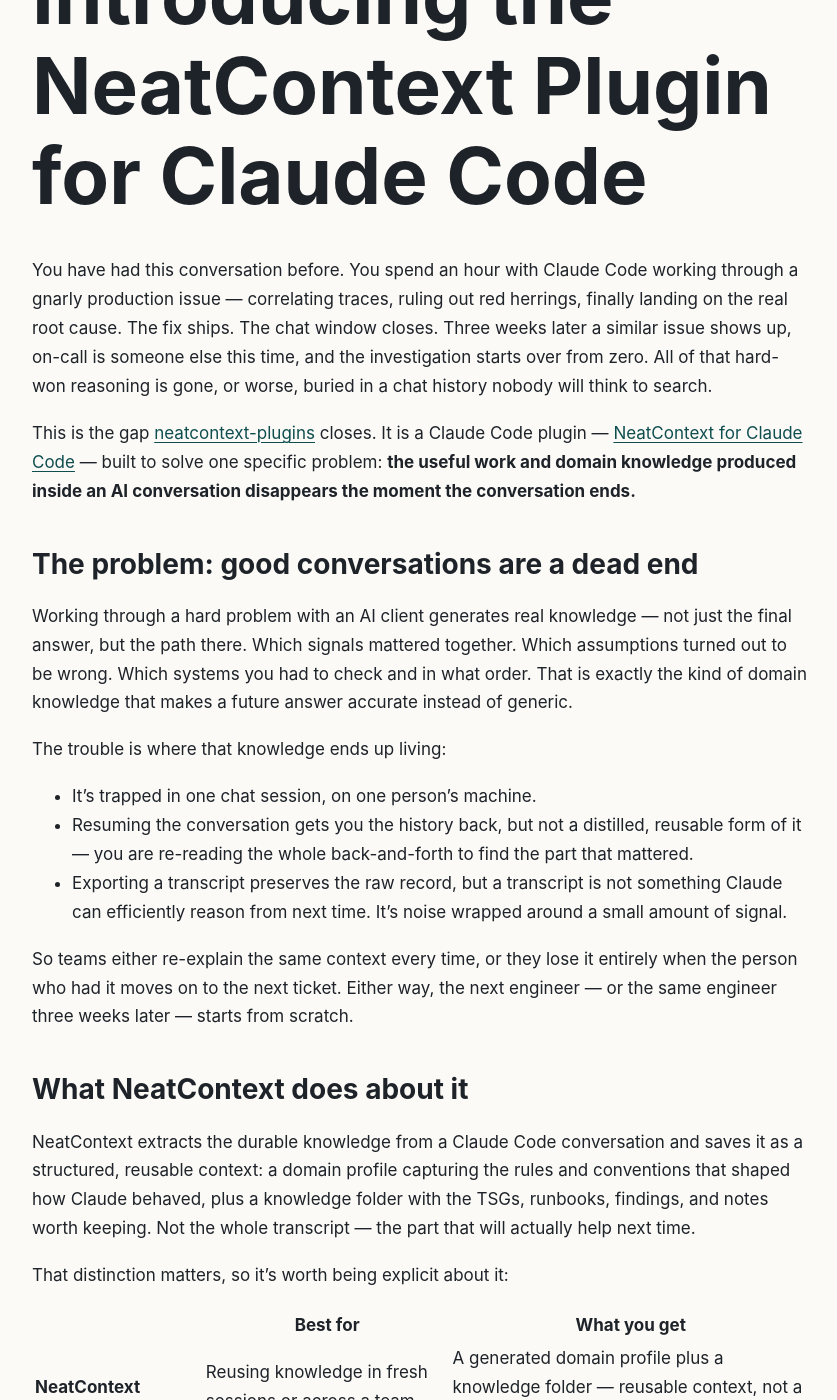
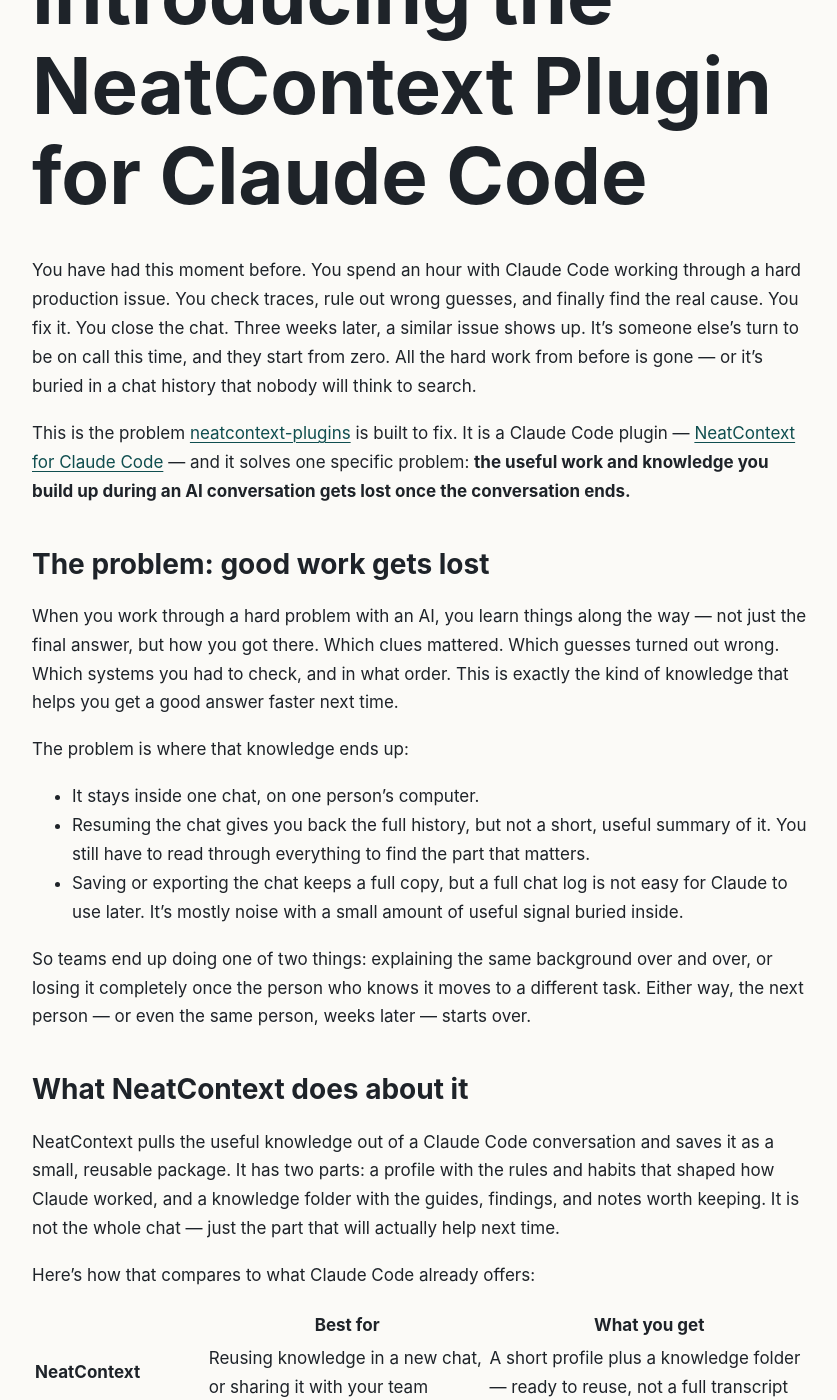
Before and after one commit to XTSoftwareLabs/neatcontext-blog, a Jekyll site: the page built from _posts/2026-07-28-save-ai-work-with-the-neatcontext-claude-code-plugin.md, in a window 1280 px wide and 1400 px high, scrolled down 412 px. Shown: the whole window, without its empty margins (128-965 px from the left). Built offline with Jekyll 4.4.1, drawn with Linux system fonts in a browser that asks for light colours; some of the changed text lies outside the part shown.

Commit message:
Simplify language in the NeatContext plugin post
Rewrite with plainer words and shorter sentences, and drop the
"dead end" framing per feedback.

Co-Authored-By: Claude Sonnet 5 <noreply@anthropic.com>

````diff
--- a/_posts/2026-07-28-save-ai-work-with-the-neatcontext-claude-code-plugin.md
+++ b/_posts/2026-07-28-save-ai-work-with-the-neatcontext-claude-code-plugin.md
@@ -5,39 +5,39 @@ date: 2026-07-28
 categories: product
 ---
 
-You have had this conversation before. You spend an hour with Claude Code working through a gnarly production issue — correlating traces, ruling out red herrings, finally landing on the real root cause. The fix ships. The chat window closes. Three weeks later a similar issue shows up, on-call is someone else this time, and the investigation starts over from zero. All of that hard-won reasoning is gone, or worse, buried in a chat history nobody will think to search.
+You have had this moment before. You spend an hour with Claude Code working through a hard production issue. You check traces, rule out wrong guesses, and finally find the real cause. You fix it. You close the chat. Three weeks later, a similar issue shows up. It's someone else's turn to be on call this time, and they start from zero. All the hard work from before is gone — or it's buried in a chat history that nobody will think to search.
 
-This is the gap [neatcontext-plugins](https://github.com/XTSoftwareLabs/neatcontext-plugins) closes. It is a Claude Code plugin — [NeatContext for Claude Code](https://github.com/XTSoftwareLabs/neatcontext-plugins) — built to solve one specific problem: **the useful work and domain knowledge produced inside an AI conversation disappears the moment the conversation ends.**
+This is the problem [neatcontext-plugins](https://github.com/XTSoftwareLabs/neatcontext-plugins) is built to fix. It is a Claude Code plugin — [NeatContext for Claude Code](https://github.com/XTSoftwareLabs/neatcontext-plugins) — and it solves one specific problem: **the useful work and knowledge you build up during an AI conversation gets lost once the conversation ends.**
 
-## The problem: good conversations are a dead end
+## The problem: good work gets lost
 
-Working through a hard problem with an AI client generates real knowledge — not just the final answer, but the path there. Which signals mattered together. Which assumptions turned out to be wrong. Which systems you had to check and in what order. That is exactly the kind of domain knowledge that makes a future answer accurate instead of generic.
+When you work through a hard problem with an AI, you learn things along the way — not just the final answer, but how you got there. Which clues mattered. Which guesses turned out wrong. Which systems you had to check, and in what order. This is exactly the kind of knowledge that helps you get a good answer faster next time.
 
-The trouble is where that knowledge ends up living:
+The problem is where that knowledge ends up:
 
-- It's trapped in one chat session, on one person's machine.
-- Resuming the conversation gets you the history back, but not a distilled, reusable form of it — you are re-reading the whole back-and-forth to find the part that mattered.
-- Exporting a transcript preserves the raw record, but a transcript is not something Claude can efficiently reason from next time. It's noise wrapped around a small amount of signal.
+- It stays inside one chat, on one person's computer.
+- Resuming the chat gives you back the full history, but not a short, useful summary of it. You still have to read through everything to find the part that matters.
+- Saving or exporting the chat keeps a full copy, but a full chat log is not easy for Claude to use later. It's mostly noise with a small amount of useful signal buried inside.
 
-So teams either re-explain the same context every time, or they lose it entirely when the person who had it moves on to the next ticket. Either way, the next engineer — or the same engineer three weeks later — starts from scratch.
+So teams end up doing one of two things: explaining the same background over and over, or losing it completely once the person who knows it moves to a different task. Either way, the next person — or even the same person, weeks later — starts over.
 
 ## What NeatContext does about it
 
-NeatContext extracts the durable knowledge from a Claude Code conversation and saves it as a structured, reusable context: a domain profile capturing the rules and conventions that shaped how Claude behaved, plus a knowledge folder with the TSGs, runbooks, findings, and notes worth keeping. Not the whole transcript — the part that will actually help next time.
+NeatContext pulls the useful knowledge out of a Claude Code conversation and saves it as a small, reusable package. It has two parts: a profile with the rules and habits that shaped how Claude worked, and a knowledge folder with the guides, findings, and notes worth keeping. It is not the whole chat — just the part that will actually help next time.
 
-That distinction matters, so it's worth being explicit about it:
+Here's how that compares to what Claude Code already offers:
 
 | | Best for | What you get |
 |---|---|---|
-| **NeatContext** | Reusing knowledge in fresh sessions or across a team | A generated domain profile plus a knowledge folder — reusable context, not a transcript |
-| **Claude Code resume** | Continuing the same conversation | The original session and its full conversation history |
-| **Save or export a conversation** | Keeping a record | The raw transcript, including all the back-and-forth that led to the result |
+| **NeatContext** | Reusing knowledge in a new chat, or sharing it with your team | A short profile plus a knowledge folder — ready to reuse, not a full transcript |
+| **Claude Code resume** | Picking up the same conversation again | The original chat and its full history |
+| **Save or export a conversation** | Keeping a record | The full transcript, including everything that was said |
 
-Once a context is saved, you connect it in a new session — or hand it to a teammate — and Claude starts already knowing what your last long, expensive conversation figured out.
+Once you save a context, you can connect it in a new chat, or hand it to a teammate. Claude then starts already knowing what your earlier, time-consuming conversation figured out.
 
 ## What it looks like in practice
 
-Say you just finished tracking down a nasty hot-partition bug: order updates were lagging on one partition while the aggregate metric looked fine, and it took correlating traces, per-partition lag, and worker deserialization logs to find it. Instead of letting that reasoning evaporate when you close the tab:
+Say you just finished tracking down a tricky bug: some order updates were slow on one partition, even though the overall numbers looked fine. Finding it took checking traces, per-partition delays, and worker logs. Instead of letting all that work disappear when you close the tab, you save it:
 
 ```text
 You: /neatcontext:save event-partition-investigation
@@ -49,7 +49,7 @@ Knowledge folder: <folder>/knowledge
 Use command: /neatcontext:use event-partition-investigation
 ```
 
-Weeks later, a different but related symptom shows up — shipment updates delayed, queue lag looking normal. Connect the saved context and Claude starts from where the last investigation left off, instead of guessing:
+Weeks later, a similar but different problem shows up — shipment updates are slow, but the overall numbers look normal again. You connect the saved context, and Claude picks up where the last investigation left off instead of starting blind:
 
 ```text
 You: /neatcontext:use event-partition-investigation
@@ -62,20 +62,20 @@ Claude: I will start with the checks from the saved context: per-partition lag,
         event size, partition keys, and deserialization time.
 ```
 
-That's the whole idea: the second investigation inherits the first one's hard-earned knowledge, without anyone having to re-explain it or dig through old chat logs.
+That's the whole idea: the second investigation starts with what the first one already learned, instead of everyone re-explaining it or digging through old chats.
 
 ## The commands
 
-The plugin is a small set of slash commands, all scoped to the current Claude Code session:
+The plugin adds a small set of simple commands to Claude Code:
 
-- **`/neatcontext:save [name]`** — save the useful work in the current conversation as a new context.
-- **`/neatcontext:use [name or number]`** — connect a saved context to the current session.
-- **`/neatcontext:list`** — list every context you can connect to.
-- **`/neatcontext:status`** — show what's connected and flag any problems with it.
-- **`/neatcontext:create`** — build a fresh context from an existing knowledge folder, without needing a conversation to extract from.
-- **`/neatcontext:import [folder]`** — bring in a context a teammate shared with you.
+- **`/neatcontext:save [name]`** — save the useful work from the current chat as a new context.
+- **`/neatcontext:use [name or number]`** — connect a saved context to the current chat.
+- **`/neatcontext:list`** — show all the contexts you can connect to.
+- **`/neatcontext:status`** — show what's connected right now, and flag any problems.
+- **`/neatcontext:create`** — build a new context from an existing folder of notes, without needing a chat to pull it from.
+- **`/neatcontext:import [folder]`** — add a context that a teammate shared with you.
 - **`/neatcontext:delete [name or number]`** — remove a context you no longer need.
-- **`/neatcontext:mode [auto|ask|manual]`** — control whether Claude switches contexts automatically, asks first, or waits for you to say so.
+- **`/neatcontext:mode [auto|ask|manual]`** — choose whether Claude switches contexts on its own, asks first, or waits for you to say so.
 
 ## Install it
 
@@ -84,16 +84,16 @@ claude plugin marketplace add https://github.com/XTSoftwareLabs/neatcontext-plug
 claude plugin install neatcontext@neatcontext --scope user
 ```
 
-Then restart Claude Code (or run the equivalent `/plugin marketplace add` and `/plugin install` commands from inside a session). It needs Claude Code 2.1.196+ and Node.js 18+; the NeatContext desktop app is only required if you also want to connect the richer standard contexts it manages.
+Then restart Claude Code. (If you're already inside a session, you can run the same steps with `/plugin marketplace add` and `/plugin install`.) You'll need Claude Code 2.1.196 or later, and Node.js 18 or later. The NeatContext desktop app is only needed if you also want the more advanced team contexts it manages.
 
-## Where knowledge is stored, and what stays local
+## Where your knowledge is stored
 
-Everything a lite context needs — the profile and knowledge folder — is stored locally under `~/.neatcontext/lite`. The plugin runs only the Node.js files bundled in the repository and makes no outbound internet requests itself; its desktop integration talks to the NeatContext companion app over `127.0.0.1`. Full details are in the project's [privacy policy](https://github.com/XTSoftwareLabs/neatcontext-plugins/blob/main/PRIVACY.md).
+Everything a saved context needs — the profile and the knowledge folder — is stored locally on your computer, under `~/.neatcontext/lite`. The plugin only runs the Node.js code included in the repository, and it does not make outbound internet requests on its own. Its desktop app connection talks to NeatContext over `127.0.0.1` (your own machine). You can read the full details in the project's [privacy policy](https://github.com/XTSoftwareLabs/neatcontext-plugins/blob/main/PRIVACY.md).
 
-## Why this matters beyond one engineer
+## Why this matters beyond one person
 
-This plugin is the individual-session counterpart to the broader problem we've written about before: [why more context is not always better context](https://blog.neatcontext.com/ai/2026/07/14/why-more-context-is-not-always-better-context/) and [how to build efficient context for your AI client](https://blog.neatcontext.com/guide/2026/07/22/how-to-build-efficient-context-for-ai-clients/). A good context needs rules, knowledge, and retrieval — and one of the most reliable sources of real, team-specific knowledge is the work your team has *already done* with an AI client. NeatContext makes that knowledge durable instead of throwaway, and shareable instead of stuck in one person's history.
+This plugin solves a smaller, more personal version of a problem we've written about before: [why more context is not always better context](https://blog.neatcontext.com/ai/2026/07/14/why-more-context-is-not-always-better-context/) and [how to build efficient context for your AI client](https://blog.neatcontext.com/guide/2026/07/22/how-to-build-efficient-context-for-ai-clients/). Good context needs rules, knowledge, and a way to pull in current facts — and one of the best sources of real, team-specific knowledge is the work your team has *already done* with an AI. NeatContext keeps that knowledge around instead of throwing it away, and makes it easy to share instead of leaving it stuck in one person's chat history.
 
 ## Try it
 
-The repo is open source and MIT-licensed: [github.com/XTSoftwareLabs/neatcontext-plugins](https://github.com/XTSoftwareLabs/neatcontext-plugins). Install it, run `/neatcontext:save` after your next real debugging session, and see what it looks like to have Claude start your next one already knowing what the last one learned. We would love your feedback.
+The project is open source and free to use under the MIT license: [github.com/XTSoftwareLabs/neatcontext-plugins](https://github.com/XTSoftwareLabs/neatcontext-plugins). Install it, run `/neatcontext:save` after your next real debugging session, and see what it's like to have Claude start your next chat already knowing what the last one learned. We would love your feedback.
````
